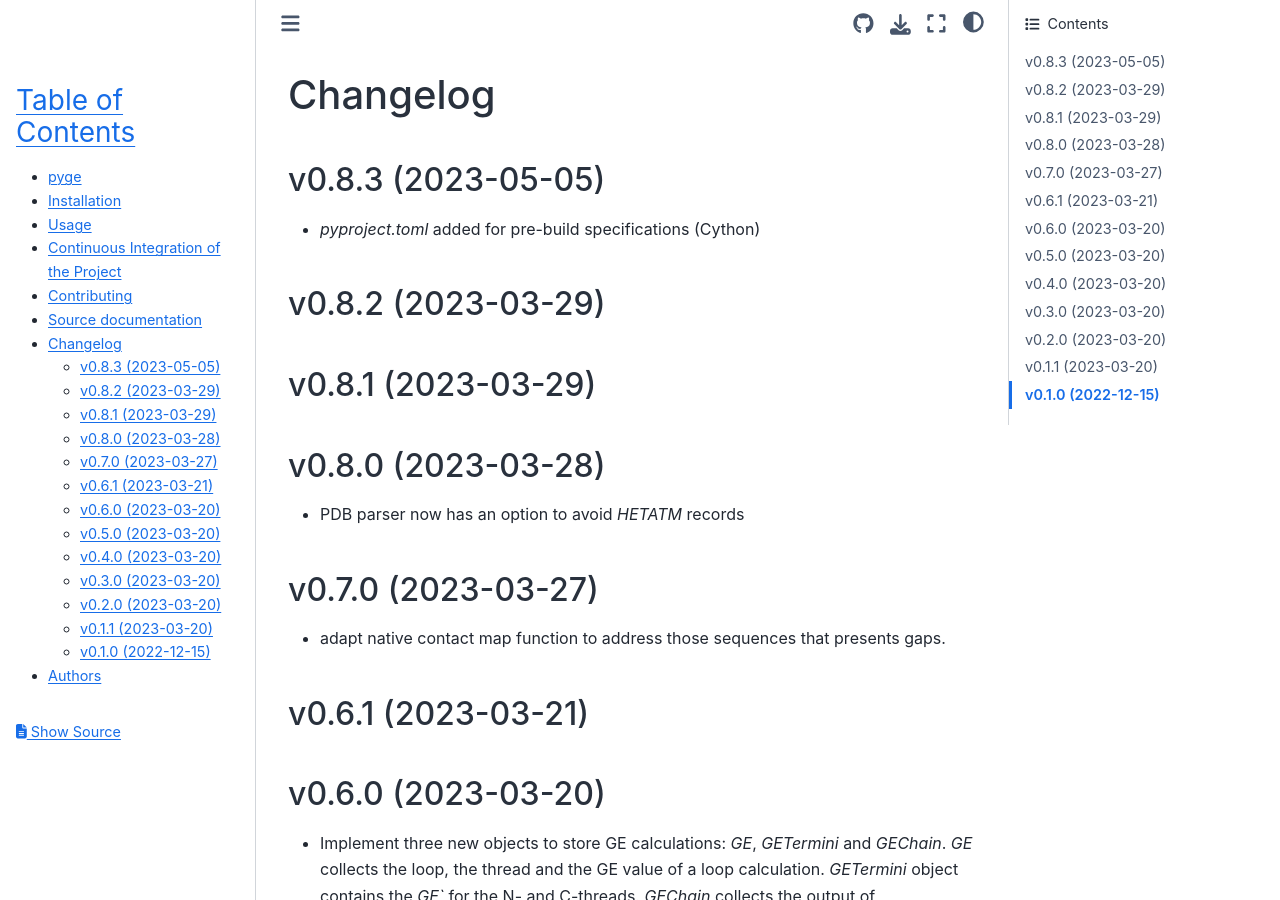
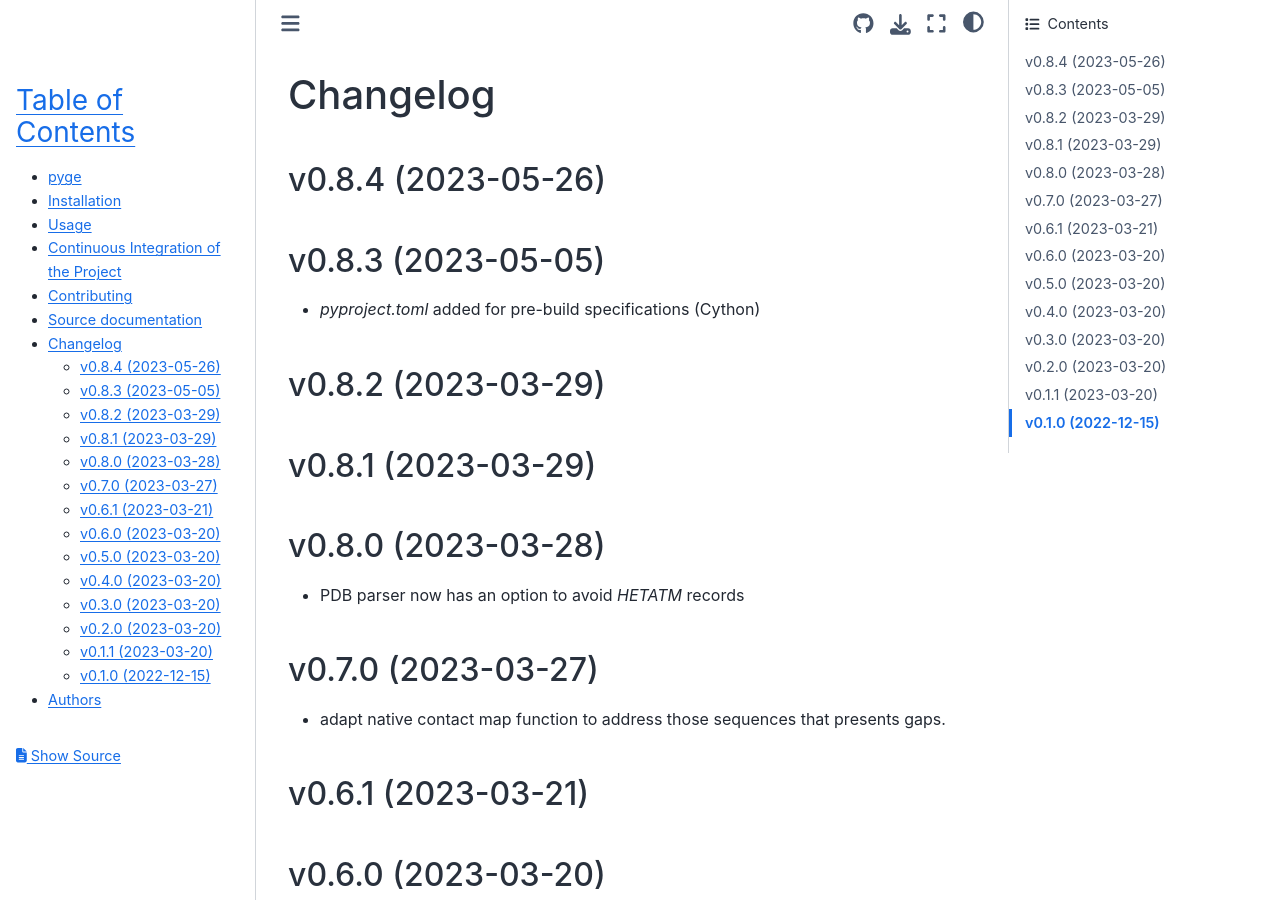
Before and after one commit to gentangle/pyge, a Sphinx documentation site: the page built from docs/changelog.rst, in a window 1280 px wide and 900 px high. Built offline with Sphinx 7.4.7 and the Sphinx Book theme 1.1.4, drawn with Linux system fonts in a browser that asks for light colours.

Commit message:
[SKIP] version bump 0.8.3 -> 0.8.4
[MINOR] Documentation update

```diff
--- a/CHANGELOG.rst
+++ b/CHANGELOG.rst
@@ -1,6 +1,9 @@
 
 Changelog
 =========
+
+v0.8.4 (2023-05-26)
+------------------------------------------------------------
 
 v0.8.3 (2023-05-05)
 ------------------------------------------------------------
--- a/README.rst
+++ b/README.rst
@@ -26,4 +26,4 @@
 Version
 -------
 
-v0.8.3
+v0.8.4
--- a/docs/conf.py
+++ b/docs/conf.py
@@ -48,7 +48,7 @@
 year = "2023"
 author = "Leonardo Salicari"
 copyright = "{0}, {1}".format(year, author)
-version = release = "0.8.3"
+version = release = "0.8.4"
 
 pygments_style = "trac"
 templates_path = ["."]
--- a/pyge/__init__.py
+++ b/pyge/__init__.py
@@ -1 +1 @@
-__version__ = "0.8.3"
+__version__ = "0.8.4"
--- a/setup.py
+++ b/setup.py
@@ -26,7 +26,7 @@
 
 setup(
     name="pyge",
-    version="0.8.3",
+    version="0.8.4",
     description="Python library to compute the Gaussian Entanglement",
     long_description=long_description,
     long_description_content_type="text/x-rst",
```
Also changed, not shown: .bumpversion.cfg.
